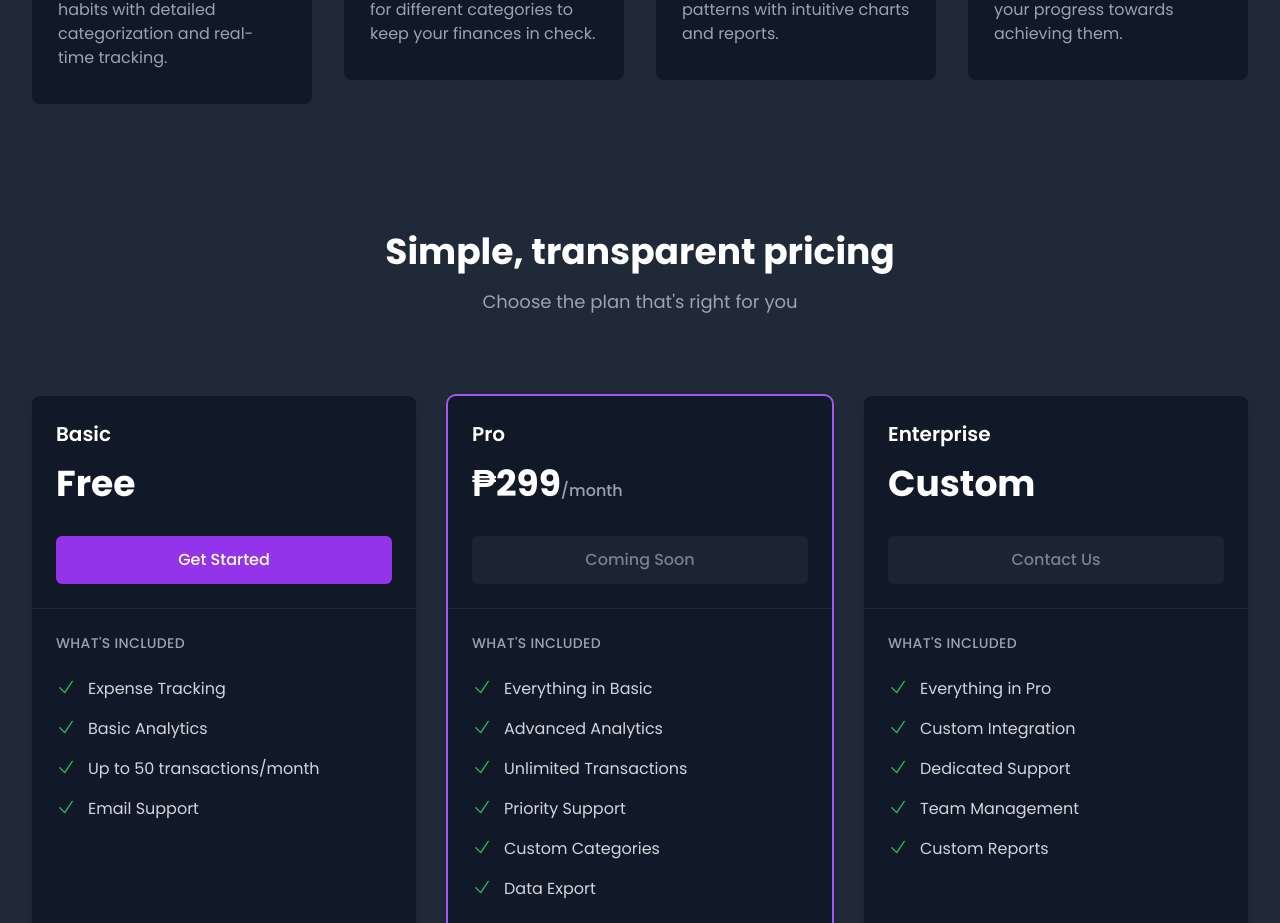
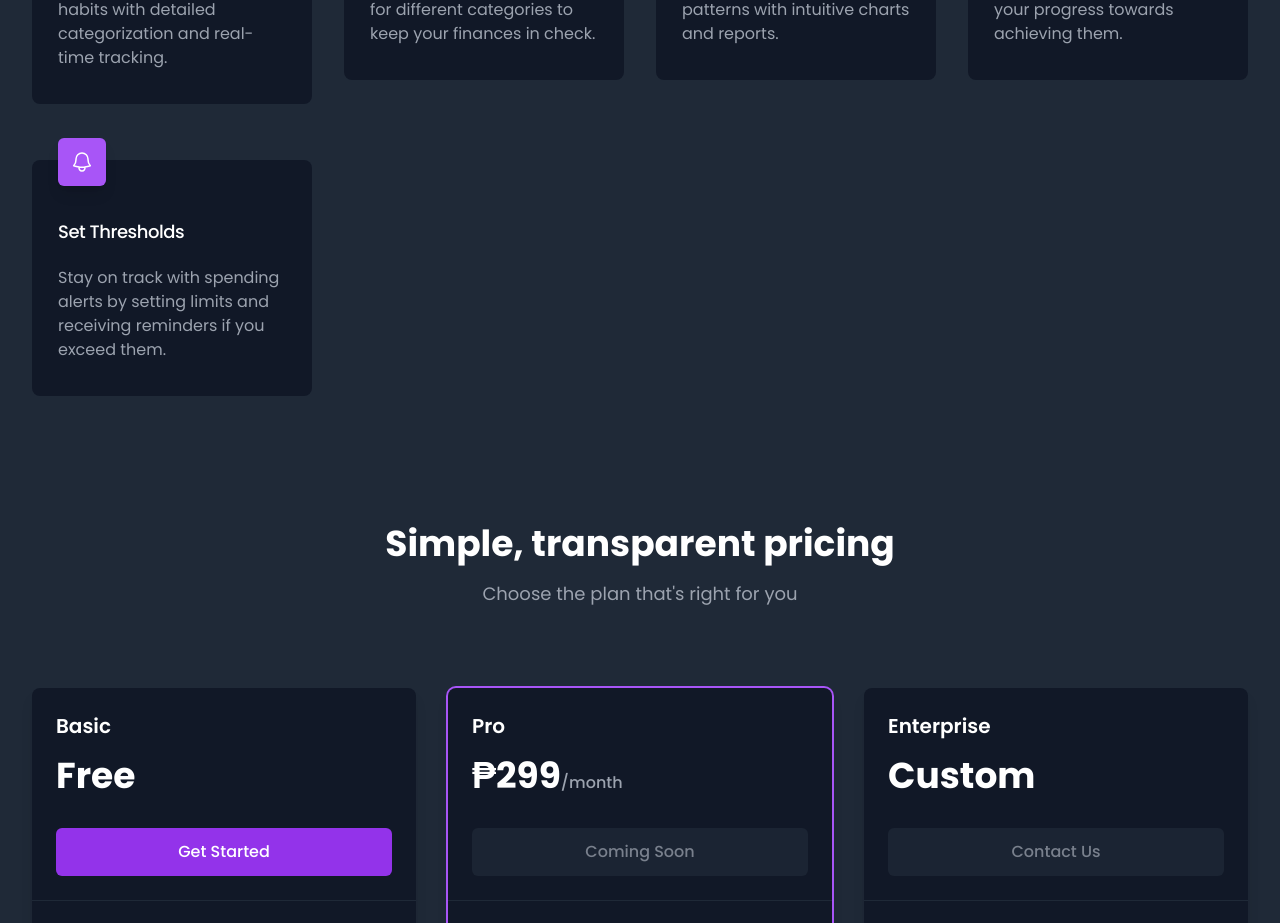
Before and after one commit to noturnachs/MoneyUP, a React (Create React App) app in the folder FRONT/: page / in a window 1280 px wide. Shown: the part 993-1916 px from the top of the page. Built offline with nearby package versions, Linux system fonts and the light colour scheme.

Commit message:
Update Landing.jsx

```diff
--- a/FRONT/src/pages/Landing.jsx
+++ b/FRONT/src/pages/Landing.jsx
@@ -5,6 +5,7 @@ import {
   CurrencyDollarIcon,
   ChartPieIcon,
   ArrowTrendingUpIcon,
+  BellIcon,
 } from "@heroicons/react/24/outline";
 import { useState, useEffect, useRef } from "react";
 import { motion, useAnimation, useScroll, useInView } from "framer-motion";
@@ -53,6 +54,12 @@ const Landing = () => {
       title: "Financial Goals",
       description:
         "Set savings goals and track your progress towards achieving them.",
+    },
+    {
+      icon: BellIcon,
+      title: "Set Thresholds",
+      description:
+        "Stay on track with spending alerts by setting limits and receiving reminders if you exceed them.",
     },
   ];
 
```
